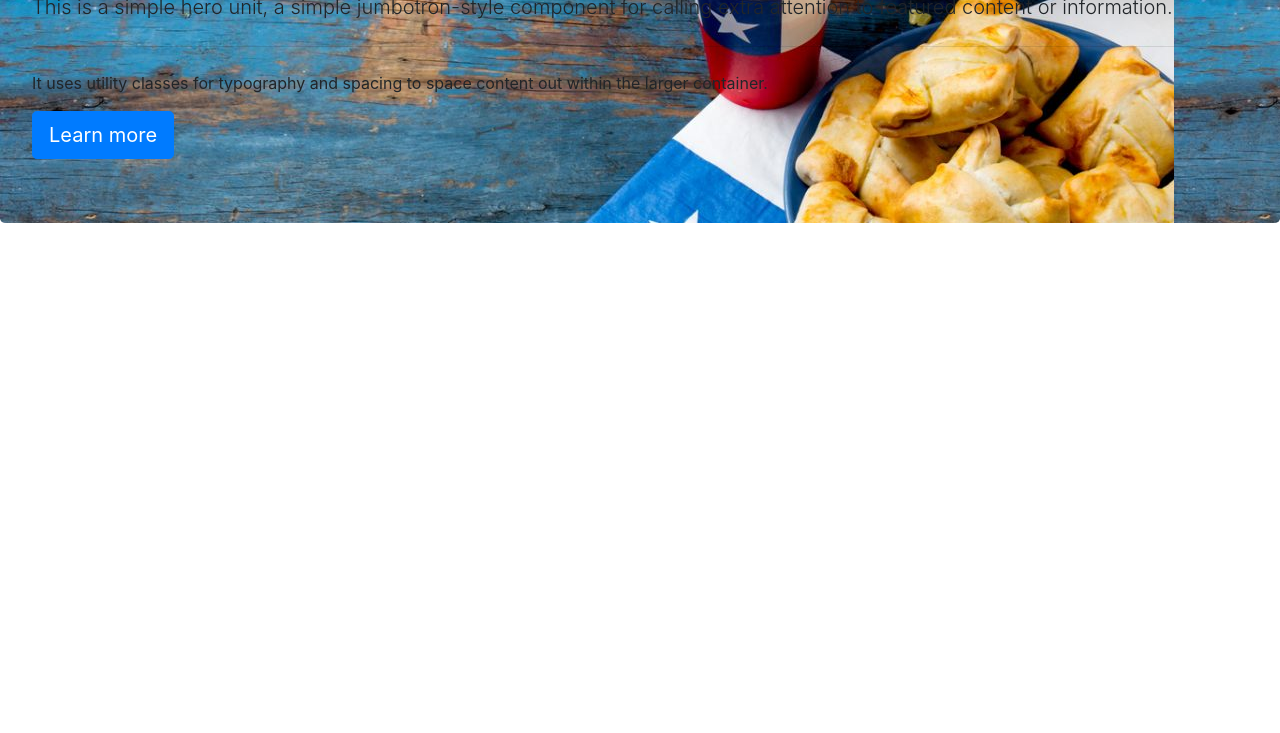
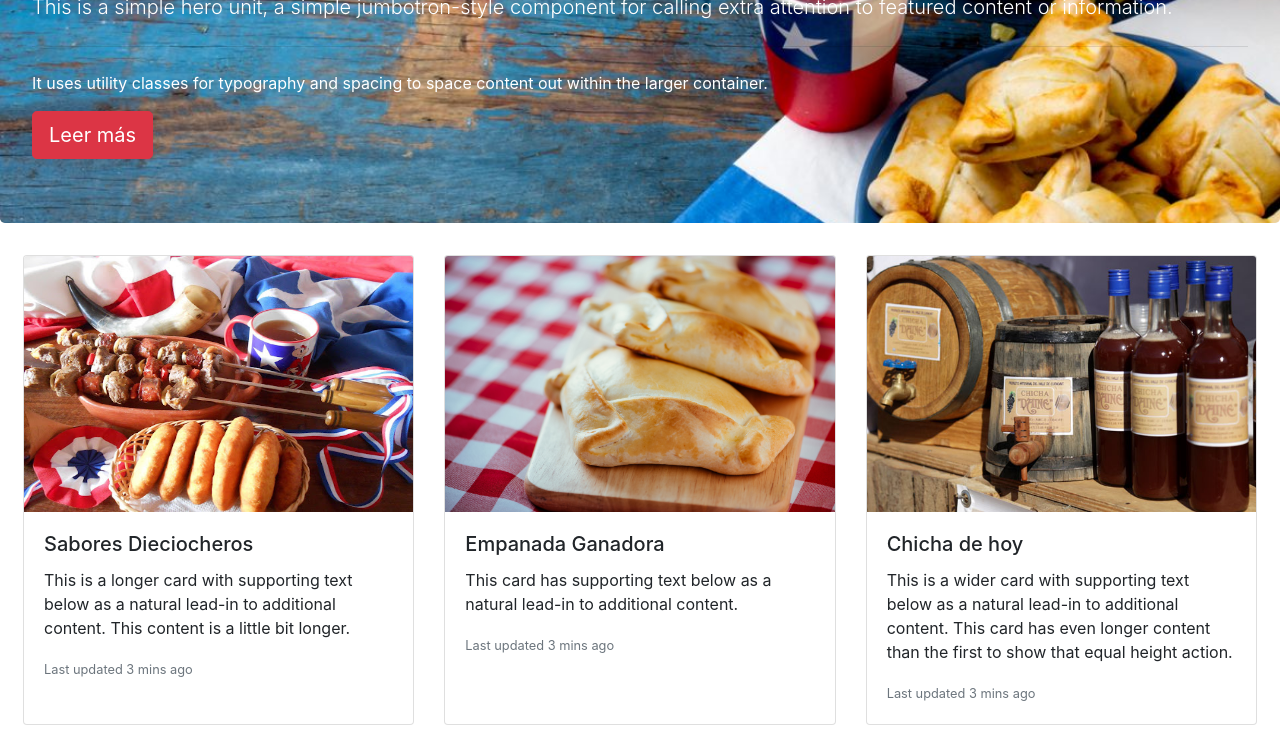
Before and after one commit to RABU101/18site, a plain HTML site: page index.html in a window 1280 px wide. Shown: the part 203-936 px from the top of the page. Before the commit the page ends 800 px from the top, so only its background shows below. Drawn offline with nearby package versions, Linux system fonts and the light colour scheme.

Commit message:
card-desck

```diff
--- a/index.html
+++ b/index.html
@@ -11,13 +11,13 @@
     <title>18Site</title>
   </head>
   <body>
-    <nav class="navbar navbar-expand-lg navbar-light bg-danger">
+    <nav class="navbar navbar-expand-lg navbar-dark bg-danger">
         <a class="navbar-brand" href="#">18Site</a>
         <button class="navbar-toggler" type="button" data-toggle="collapse" data-target="#navbarNavDropdown" aria-controls="navbarNavDropdown" aria-expanded="false" aria-label="Toggle navigation">
           <span class="navbar-toggler-icon"></span>
         </button>
         <div class="collapse navbar-collapse" id="navbarNavDropdown">
-          <ul class="navbar-nav">
+          <ul class="navbar-nav ml-auto">
             <li class="nav-item active">
               <a class="nav-link" href="#">Inicio <span class="sr-only">(current)</span></a>
             </li>
@@ -40,12 +40,38 @@
           </ul>
         </div>
       </nav>
-    <div class="jumbotron">
+    <div class="jumbotron text-white">
         <h1 class="display-4">Aro Aro Aro!</h1>
         <p class="lead">This is a simple hero unit, a simple jumbotron-style component for calling extra attention to featured content or information.</p>
         <hr class="my-4">
         <p>It uses utility classes for typography and spacing to space content out within the larger container.</p>
-        <a class="btn btn-primary btn-lg" href="#" role="button">Learn more</a>
+        <a class="btn btn-danger btn-lg" href="#" role="button">Leer más</a>
+      </div>
+      <div class="card-deck m-2">
+        <div class="card">
+          <img src="./img/unnamed.jpg" class="card-img-top" alt="Sabores" style="height: 16rem;">
+          <div class="card-body">
+            <h5 class="card-title">Sabores Dieciocheros</h5>
+            <p class="card-text">This is a longer card with supporting text below as a natural lead-in to additional content. This content is a little bit longer.</p>
+            <p class="card-text"><small class="text-muted">Last updated 3 mins ago</small></p>
+          </div>
+        </div>
+        <div class="card">
+          <img src="./img/empanadas-de-pino.jpg" class="card-img-top" alt="Empanada" style="height: 16rem;">
+          <div class="card-body">
+            <h5 class="card-title">Empanada Ganadora</h5>
+            <p class="card-text">This card has supporting text below as a natural lead-in to additional content.</p>
+            <p class="card-text"><small class="text-muted">Last updated 3 mins ago</small></p>
+          </div>
+        </div>
+        <div class="card" >
+          <img src="./img/home-chicha-curacavi.jpg" class="card-img-top" alt="Chica" style="height: 16rem;">
+          <div class="card-body">
+            <h5 class="card-title">Chicha de hoy</h5>
+            <p class="card-text">This is a wider card with supporting text below as a natural lead-in to additional content. This card has even longer content than the first to show that equal height action.</p>
+            <p class="card-text"><small class="text-muted">Last updated 3 mins ago</small></p>
+          </div>
+        </div>
       </div>
     <!-- Optional JavaScript; choose one of the two! -->
 
--- a/style.css
+++ b/style.css
@@ -1,3 +1,5 @@
 .jumbotron {
     background-image: url(./img/mesa_18.png);
+    background-repeat: no-repeat;
+    background-size: cover; /* que cubra*/
 }
```
Also changed, not shown: img/empanadas-de-pino.jpg (added), img/home-chicha-curacavi.jpg (added), img/images.jpg (added), img/unnamed.jpg (added), 1 other file.
